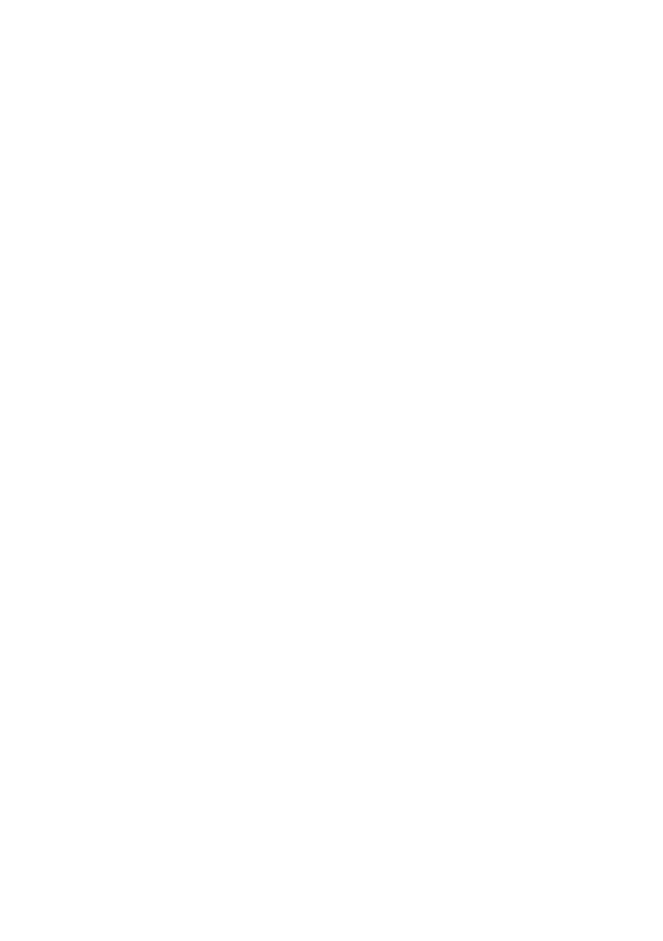
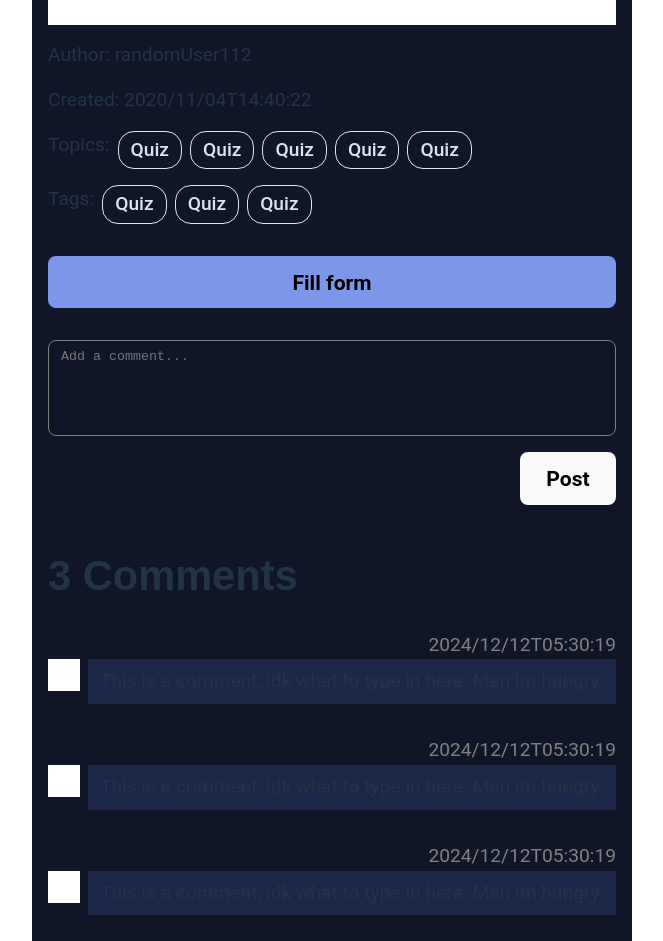
Before and after one commit to Vulp0/forms-web-app, a React (Vite) app in the folder client/: page /template/1 in a window 1280 px wide. Before the commit this address had no page. Shown: the part 360-1301 px from the top of the page, without its empty margins (308-971 px from the left). Before the commit the page ends 800 px from the top, so only its background shows below. Built offline with nearby package versions, Linux system fonts and the light colour scheme.

Commit message:
made template info and small changes, couldn't make pfps circular tho

```diff
--- a/client/src/App.tsx
+++ b/client/src/App.tsx
@@ -3,6 +3,9 @@
 import Home from './Home';
 import Login from './Login';
 import Signup from './Signup';
+import Browse from './Browse';
+import Dashboard from './Dashboard';
+import TemplateInfo from './TemplateInfo';
 
 function App() {
 
@@ -12,6 +15,9 @@
         <Route path='/' element={<Home />}></Route>
         <Route path='/login' element={<Login />}></Route>
         <Route path='/signup' element={<Signup />}></Route>
+        <Route path='/browse' element={<Browse />}></Route>
+        <Route path='/template/:templateId' element={<TemplateInfo />}></Route>
+        <Route path='/dashboard' element={<Dashboard />}></Route>
       </Routes>
     </div>
   )
--- /dev/null
+++ b/client/src/Browse.tsx
@@ -0,0 +1,7 @@
+function Browse() {
+    return (
+        <></>
+    )
+}
+
+export default Browse;
--- /dev/null
+++ b/client/src/Dashboard.tsx
@@ -0,0 +1,7 @@
+function Dashboard() {
+    return (
+        <></>
+    )
+}
+
+export default Dashboard;
--- a/client/src/Login.css
+++ b/client/src/Login.css
@@ -1,18 +1,3 @@
-.panel {
-    width: 100%;
-    max-width: 600px;
-    align-self: center;
-    background-color: #101628;
-    padding: 2.2rem 1rem;
-    box-sizing: border-box;
-}
-
-.panel form {
-    display: flex;
-    flex-direction: column;
-    gap: 2rem;
-}
-
 .inputFieldContainer {
     align-items: start;
 }
--- a/client/src/Login.tsx
+++ b/client/src/Login.tsx
@@ -30,7 +30,7 @@
 
                     <div className="buttons">
                         <Link to={"/signup"}>Don't have an account?</Link>
-                        <button type="submit">Log in</button>
+                        <button className="primaryButton" type="submit">Log in</button>
                     </div>
                 </form>
             </div>
--- /dev/null
+++ b/client/src/TemplateInfo.css
@@ -0,0 +1,111 @@
+.templatePanel {
+    display: flex;
+    flex-direction: column;
+    gap: 32px;
+}
+
+.templateInformation {
+    display: flex;
+    flex-direction: column;
+    gap: 16px;
+}
+
+.infoHead h1 {
+    margin-bottom: 8px;
+}
+
+.infoHead div {
+    width: 100%;
+    height: 100%;
+    min-height: 200px;
+    background-color: #fff;
+}
+
+.infoBody {
+    display: flex;
+    flex-direction: column;
+    gap: 16px;
+}
+
+.infoSection {
+    display: flex;
+    flex-direction: row;
+    align-items: start;
+    gap: 8px;
+}
+
+.infoSection p {
+    margin: 0;
+}
+
+.tagBox {
+    text-align: start;
+    display: flex;
+    flex-direction: row;
+    flex-wrap: wrap;
+    gap: 8px;
+}
+
+.templateComments {
+    display: flex;
+    flex-direction: column;
+    gap: 3rem;
+}
+
+.commentBox {
+    display: flex;
+    justify-content: center;
+}
+
+.commentForm textarea {
+    resize: none;
+    width: 100%;
+    box-sizing: border-box;
+    height: fit-content;
+    min-height: 6rem;
+}
+
+.commentForm button {
+    width: fit-content;
+    align-self: flex-end;
+}
+
+.commentList {
+    display: flex;
+    flex-direction: column;
+    gap: 32px;
+}
+
+.commentList h2 {
+    text-align: start;
+}
+
+.comment p {
+    margin: 0;
+}
+
+.commentDate {
+    text-align: end;
+    color: gray;
+}
+
+.commentBody {
+    display: flex;
+    flex-direction: row;
+    align-items: start;
+    gap: 8px;
+    border-radius: 8px;
+}
+
+.commentBody p {
+    text-align: start;
+    background-color: #1D2747;
+    padding: 8px 12px;
+}
+
+.pfpPlaceholder {
+    width: 32px;
+    height: 32px;
+    background-color: #fff;
+    /* border-radius: 50%; */
+}
--- /dev/null
+++ b/client/src/TemplateInfo.tsx
@@ -0,0 +1,89 @@
+// import { useParams } from "react-router-dom";
+import "./TemplateInfo.css";
+import Tag from "./components/Tag";
+import Topbar from "./components/Topbar";
+
+function TemplateInfo() {
+    // let { templateId } = useParams();
+
+    return (
+        <div className="content">
+            <Topbar></Topbar>
+            <div className="panel templatePanel">
+                <div className="templateInformation">
+                    <div className="infoHead">
+                        <h1>Javascript knowledge test</h1>
+                        <div className="imgPlaceholder">⠀</div>
+                    </div>
+                    <div className="infoBody">
+                        <div className="infoSection">
+                            <p>Author: <span>randomUser112</span></p>
+                        </div>
+                        <div className="infoSection">
+                            <p>Created: <span>2020/11/04T14:40:22</span></p>
+                        </div>
+                        <div className="infoSection">
+                            <p>Topics:</p>
+                            <div className="tagBox">
+                                <Tag displayText="Quiz" />
+                                <Tag displayText="Quiz" />
+                                <Tag displayText="Quiz" />
+                                <Tag displayText="Quiz" />
+                                <Tag displayText="Quiz" />
+                            </div>
+                        </div>
+                        <div className="infoSection">
+                            <p>Tags:</p>
+                            <div className="tagBox">
+                                <Tag displayText="Quiz" />
+                                <Tag displayText="Quiz" />
+                                <Tag displayText="Quiz" />
+                            </div>
+                        </div>
+                    </div>
+                </div>
+
+                <button className="primaryButton">Fill form</button>
+
+                <div className="templateComments">
+                    <div className="commentBox">
+                        <form className="commentForm" action="">
+                            <textarea className="inputField" name="" id="" placeholder="Add a comment..."></textarea>
+                            <button type="submit">Post</button>
+                        </form>
+                    </div>
+
+                    <div className="commentList">
+                        <h2><span>3</span> Comments</h2>
+
+                        <div className="comment">
+                            <p className="commentDate">2024/12/12T05:30:19</p>
+                            <div className="commentBody">
+                                <div className="pfpPlaceholder"></div>
+                                <p>This is a comment, idk what to type in here. Man im hungry.</p>
+                            </div>
+                        </div>
+
+                        <div className="comment">
+                            <p className="commentDate">2024/12/12T05:30:19</p>
+                            <div className="commentBody">
+                                <div className="pfpPlaceholder"></div>
+                                <p>This is a comment, idk what to type in here. Man im hungry.</p>
+                            </div>
+                        </div>
+
+                        <div className="comment">
+                            <p className="commentDate">2024/12/12T05:30:19</p>
+                            <div className="commentBody">
+                                <div className="pfpPlaceholder"></div>
+                                <p>This is a comment, idk what to type in here. Man im hungry.</p>
+                            </div>
+                        </div>
+                    </div>
+                </div>
+            </div>
+        </div>
+    )
+}
+
+export default TemplateInfo;
--- /dev/null
+++ b/client/src/components/Tag.tsx
@@ -0,0 +1,7 @@
+function Tag(props: any) {
+    return (
+        <a className="tag" href=""> {props.displayText} </a>
+    )
+}
+
+export default Tag;
--- a/client/src/components/Topbar.tsx
+++ b/client/src/components/Topbar.tsx
@@ -3,7 +3,9 @@
 function Topbar() {
     return (
         <div className="topbar">
-            <h3 className="logoText">For<span>Me</span></h3>
+            <a href="/">
+                <h3 className="logoText">For<span>Me</span></h3>
+            </a>
             <span className="material-symbols-outlined menuIcon">
                 menu
             </span>
--- a/client/src/index.css
+++ b/client/src/index.css
@@ -5,7 +5,8 @@
         "primaryColor": "#7c97e9",
         "secondaryColor": "#0d2e91",
         "accentColor": "#2a5af8",
-        "panel": "#101628"
+        "panel": "#101628",
+        "panelAccent": #1D2747;
     },
     "lightMode": {
         "textColor": "#0c1122",
@@ -99,16 +100,22 @@
   outline: 4px auto -webkit-focus-ring-color;
 }
 
+.hero {
+  margin-top: 50%;
+}
 
 .topbar {
   display: flex;
   flex-direction: row;
   align-items: center;
   justify-content: space-between;
+  margin-bottom: 2rem;
 }
 
 .logoText {
   font-family: Geologica, sans-serif;
+  font-style: italic;
+  color: #dde2f3;
 }
 
 .logoText span {
@@ -118,6 +125,7 @@
 #contain {
   display: flex;
   flex-direction: column;
+  align-items: center;
   min-height: 100vh;
   width: 90%;
   margin: 0 auto;
@@ -125,10 +133,28 @@
 
 .content {
   /* margin-top: 16rem; */
+  width: 100%;
   display: flex;
   flex-direction: column;
   margin: 1rem 0;
-  gap: 12rem;
+  /* gap: 12rem; */
+}
+
+.panel {
+  width: 100%;
+  max-width: 600px;
+  align-self: center;
+  background-color: #101628;
+  padding: 2.2rem 1rem;
+  box-sizing: border-box;
+  border-radius: 8px;
+}
+
+.panel form {
+  display: flex;
+  flex-direction: column;
+  gap: 1rem;
+  width: 100%;
 }
 
 .primaryButton {
@@ -163,6 +189,13 @@
   border: #2a5af8 1px solid;
 }
 
+.tag {
+  color: #dde2f3;
+  border: #dde2f3 1px solid;
+  padding: 4px 12px;
+  border-radius: 16px;
+}
+
 
 
 @media (prefers-color-scheme: light) {
```
